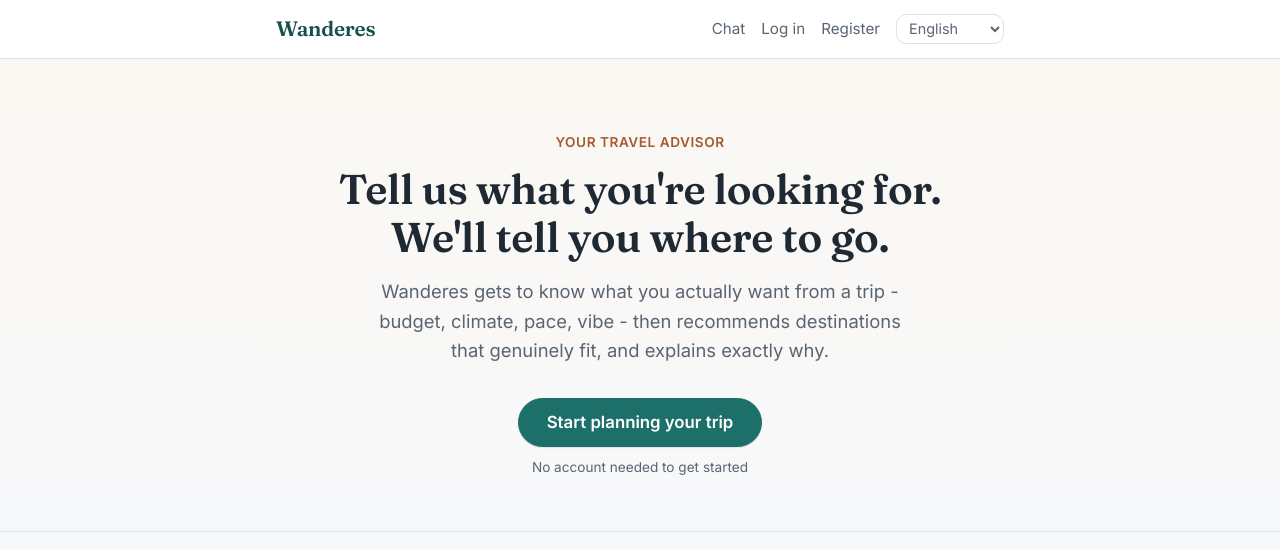
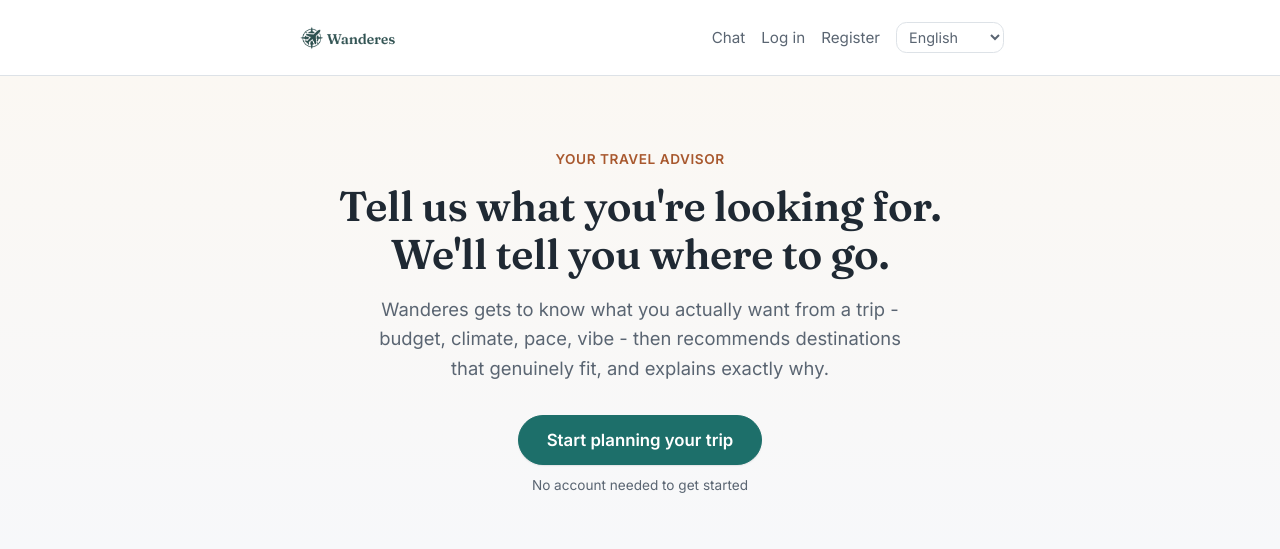
Before and after one commit to wanderes-dev/wanderes, a Django app: page / in a window 1280 px wide. Shown: the top 549 px of the page. Run offline with Django 5.2, Linux system fonts and the light colour scheme; data that the repository does not hold is empty; parts of the project's set-up code (start-up, migrations or seed data) failed here and were passed over.

Commit message:
Add real logo and favicon: header brand uses logo.png, tab icon uses icon.png
Replaces the plain-text "Wanderes" brand link in the header with the real
logo image, and points the favicon at the compass-mark icon instead of the
placeholder SVG built during the SEO pass. Removes the now-unused
favicon.svg.

Co-Authored-By: Claude Sonnet 5 <noreply@anthropic.com>

```diff
--- a/static/css/main.css
+++ b/static/css/main.css
@@ -110,13 +110,16 @@ a:hover {
 }
 
 .brand {
-    font-family: var(--font-display);
-    font-weight: 600;
-    font-size: 1.3rem;
-    color: var(--color-primary-dark);
+    display: flex;
+    align-items: center;
     text-decoration: none;
     margin-right: auto;
-    letter-spacing: -0.01em;
+}
+
+.brand img {
+    height: 48px;
+    width: auto;
+    display: block;
 }
 
 .site-nav {
--- a/templates/base.html
+++ b/templates/base.html
@@ -20,7 +20,7 @@
     <meta name="twitter:title" content="{% block twitter_title %}Wanderes{% endblock %}">
     <meta name="twitter:description" content="{% block twitter_description %}{% trans "Wanderes is an intelligent travel consultant. Tell it what you want from a trip and get real destination recommendations, grounded in real climate and cost data, with an honest explanation for every suggestion." %}{% endblock %}">
 
-    <link rel="icon" type="image/svg+xml" href="{% static 'img/favicon.svg' %}">
+    <link rel="icon" type="image/png" href="{% static 'img/icon.png' %}">
     <link rel="preconnect" href="https://fonts.googleapis.com">
     <link rel="preconnect" href="https://fonts.gstatic.com" crossorigin>
     <link rel="stylesheet" href="https://fonts.googleapis.com/css2?family=Fraunces:opsz,wght@9..144,500;9..144,600;9..144,700&family=Inter:wght@400;500;600;700&display=swap">
@@ -35,7 +35,7 @@
             <button type="button" class="nav-toggle" id="nav-toggle" aria-label="Toggle menu" aria-expanded="false" aria-controls="site-nav">
                 <span></span><span></span><span></span>
             </button>
-            <a class="brand" href="{% url 'core:landing' %}">Wanderes</a>
+            <a class="brand" href="{% url 'core:landing' %}"><img src="{% static 'img/logo.png' %}" alt="Wanderes"></a>
             <nav class="site-nav" id="site-nav">
                 <a href="{% url 'ai:chat' %}">{% trans "Chat" %}</a>
                 {% if user.is_authenticated %}
```
Also changed, not shown: documentation/DEVELOPMENT_LOG.md (+12 -0 lines), documentation/PROJECT_STATE.md (+1 -1 lines), static/img/favicon.svg (deleted), static/img/icon.png (added), static/img/logo.png (added).
